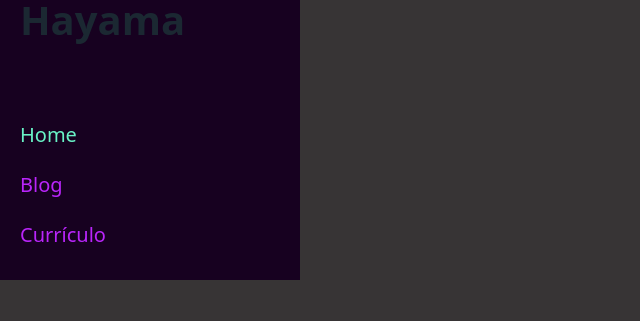
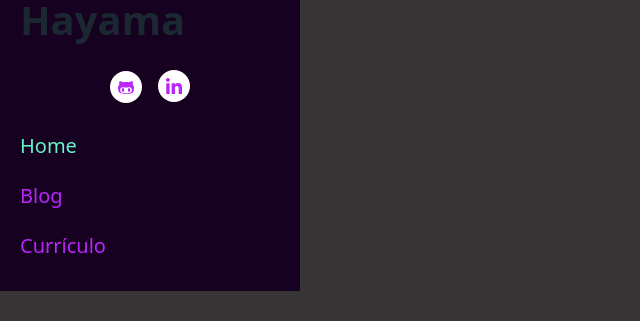
Before and after one commit to jonyhayama/jonyhayama.github.io, a Nuxt app: page / in a window 1280 px wide. Shown: the part 392-713 px from the top of the page, without its empty margins (0-640 px from the left). Built offline with nearby package versions, Linux system fonts and the light colour scheme; no server answers.

Commit message:
💬 Add social network menu

```diff
--- /dev/null
+++ b/components/icon/github.vue
@@ -0,0 +1,3 @@
+<template>
+  <svg xmlns="http://www.w3.org/2000/svg" viewBox="0 0 480 512"><!--! Font Awesome Pro 6.2.1 by @fontawesome - https://fontawesome.com License - https://fontawesome.com/license (Commercial License) Copyright 2022 Fonticons, Inc. --><path d="M186.1 328.7c0 20.9-10.9 55.1-36.7 55.1s-36.7-34.2-36.7-55.1 10.9-55.1 36.7-55.1 36.7 34.2 36.7 55.1zM480 278.2c0 31.9-3.2 65.7-17.5 95-37.9 76.6-142.1 74.8-216.7 74.8-75.8 0-186.2 2.7-225.6-74.8-14.6-29-20.2-63.1-20.2-95 0-41.9 13.9-81.5 41.5-113.6-5.2-15.8-7.7-32.4-7.7-48.8 0-21.5 4.9-32.3 14.6-51.8 45.3 0 74.3 9 108.8 36 29-6.9 58.8-10 88.7-10 27 0 54.2 2.9 80.4 9.2 34-26.7 63-35.2 107.8-35.2 9.8 19.5 14.6 30.3 14.6 51.8 0 16.4-2.6 32.7-7.7 48.2 27.5 32.4 39 72.3 39 114.2zm-64.3 50.5c0-43.9-26.7-82.6-73.5-82.6-18.9 0-37 3.4-56 6-14.9 2.3-29.8 3.2-45.1 3.2-15.2 0-30.1-.9-45.1-3.2-18.7-2.6-37-6-56-6-46.8 0-73.5 38.7-73.5 82.6 0 87.8 80.4 101.3 150.4 101.3h48.2c70.3 0 150.6-13.4 150.6-101.3zm-82.6-55.1c-25.8 0-36.7 34.2-36.7 55.1s10.9 55.1 36.7 55.1 36.7-34.2 36.7-55.1-10.9-55.1-36.7-55.1z"/></svg>
+</template>
--- /dev/null
+++ b/components/icon/linked-in.vue
@@ -0,0 +1,3 @@
+<template>
+  <svg xmlns="http://www.w3.org/2000/svg" viewBox="0 0 448 512"><!--! Font Awesome Pro 6.2.1 by @fontawesome - https://fontawesome.com License - https://fontawesome.com/license (Commercial License) Copyright 2022 Fonticons, Inc. --><path d="M100.28 448H7.4V148.9h92.88zM53.79 108.1C24.09 108.1 0 83.5 0 53.8a53.79 53.79 0 0 1 107.58 0c0 29.7-24.1 54.3-53.79 54.3zM447.9 448h-92.68V302.4c0-34.7-.7-79.2-48.29-79.2-48.29 0-55.69 37.7-55.69 76.7V448h-92.78V148.9h89.08v40.8h1.3c12.4-23.5 42.69-48.3 87.88-48.3 94 0 111.28 61.9 111.28 142.3V448z"/></svg>
+</template>
--- a/layouts/default.vue
+++ b/layouts/default.vue
@@ -1,14 +1,28 @@
 <template>
   <div class="container-fluid">
     <aside class="header">
+      <div>
+        <NuxtLink to="/">
+          <img src="~/assets/img/jony-logo.png" />
+        </NuxtLink>
+        <img src="~/assets/img/jony-profile-2019-lowres.jpg" />
+        <h1 class="site-name">Jony Hayama</h1>
+      </div>
       <nav>
-        <div>
-          <NuxtLink to="/">
-            <img src="~/assets/img/jony-logo.png" />
-          </NuxtLink>
-          <img src="~/assets/img/jony-profile-2019-lowres.jpg" />
-          <h1>Jony Hayama</h1>
-        </div>
+        <ul class="icon-menu">
+          <li>
+            <NuxtLink to="https://github.com/jonyhayama" target="_blank">
+              <IconGithub />
+            </NuxtLink>
+          </li>
+          <li>
+            <NuxtLink to="https://www.linkedin.com/in/jonathanhayama/" target="_blank">
+              <IconLinkedIn />
+            </NuxtLink>
+          </li>
+        </ul>
+      </nav>
+      <nav>
         <ul>
           <li><NuxtLink to="/">Home</NuxtLink></li>
           <li><NuxtLink to="/blog">Blog</NuxtLink></li>
@@ -33,5 +47,33 @@
   background: var(--primary-muted);
   padding: var(--grid-spacing-horizontal);
   margin-left: calc(var(--grid-spacing-horizontal) * -1);
+
+  .site-name {
+    margin-bottom: var(--spacing);
+  }
+}
+
+.icon-menu {
+  text-align: center;
+
+  li {
+    display: inline-block;
+    margin: 0 8px;
+
+    a {
+      width: 32px;
+      height: 32px;
+      display: block;
+      background: #fff;
+      border-radius: 50%;
+      line-height: 0;
+      padding: 8px;
+
+      &:hover {
+        background: var(--primary);
+        color: #fff;
+      }
+    }
+  }
 }
 </style>
```
